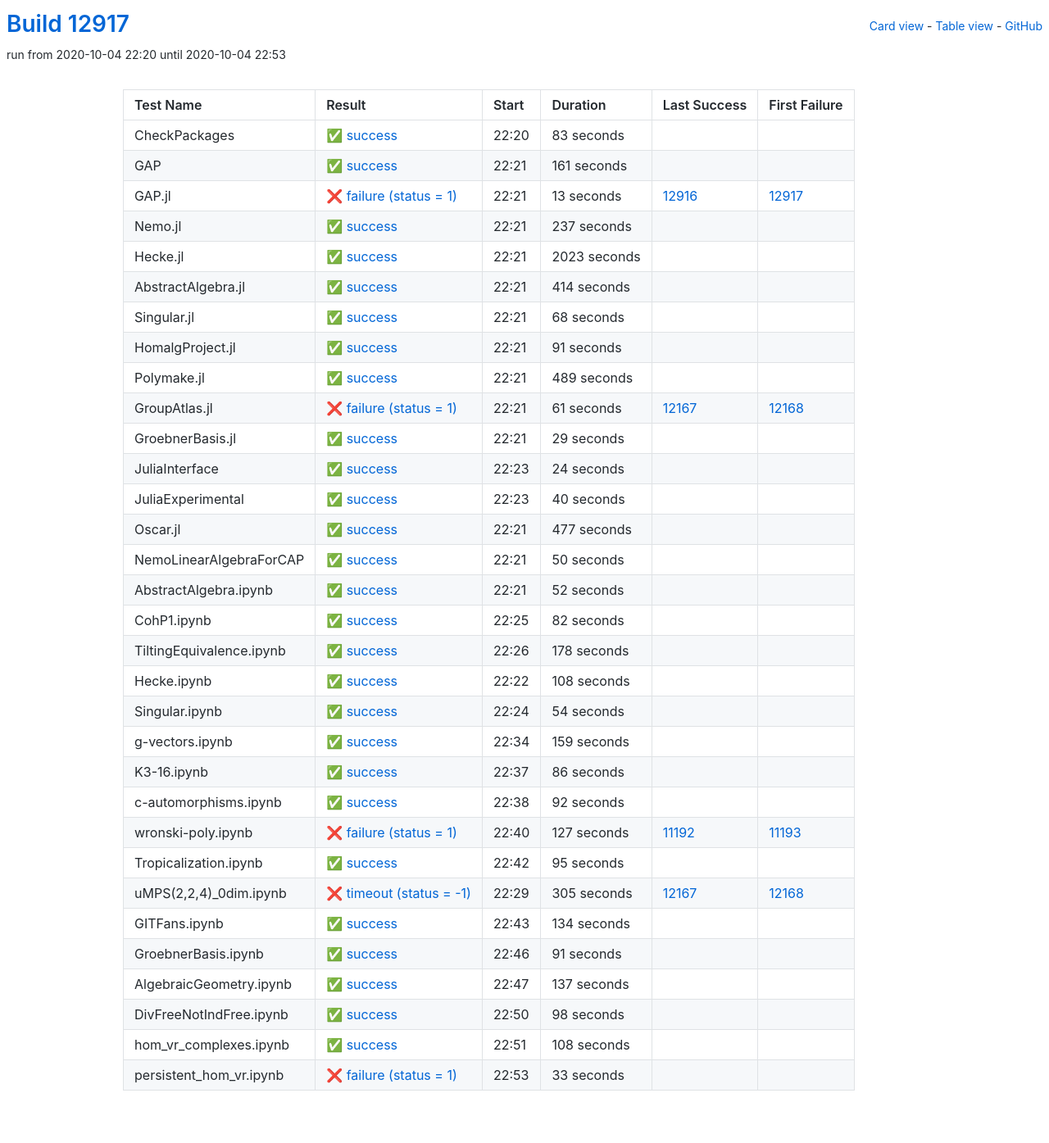
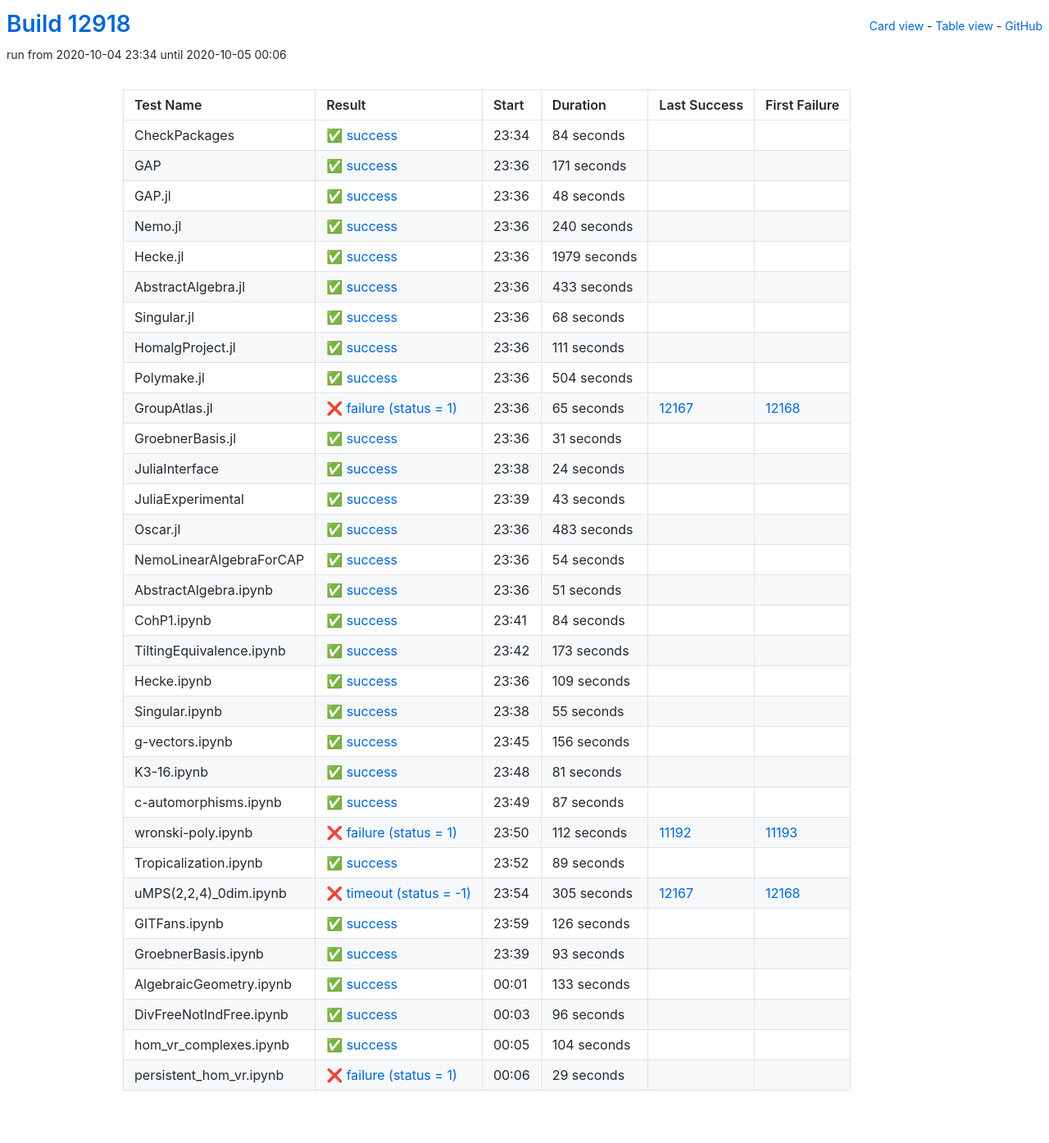
Before and after one commit to oscar-system/oscar-ci-status, a Jekyll site: the page built from table.html, in a window 1280 px wide. Shown: the whole page at 82% size. Built offline with Jekyll 4.4.1, drawn with Linux system fonts in a browser that asks for light colours.

Commit message:
Build #12918

```diff
--- a/_data/ci.yml
+++ b/_data/ci.yml
@@ -1,6 +1,6 @@
 ---
-build: 12917
-build_url: https://oscarci.mathematik.uni-kl.de/job/oscar/12917/
+build: 12918
+build_url: https://oscarci.mathematik.uni-kl.de/job/oscar/12918/
 job: oscar
 organization: oscar-system
 repo: oscar-ci-status
@@ -8,80 +8,80 @@
 tests:
 - name: CheckPackages
   id: checkpackages
-  log: https://oscarci.mathematik.uni-kl.de/job/oscar/12917/artifact/logs/build-12917/CheckPackages.log
-  start: 2020-10-04 22:20
+  log: https://oscarci.mathematik.uni-kl.de/job/oscar/12918/artifact/logs/build-12918/CheckPackages.log
+  start: 2020-10-04 23:34
   success: true
   exitcode: 0
   status: success
-  duration: 83
+  duration: 84
   last_success: false
   last_success_url:
   first_failure: false
   first_failure_url:
 - name: GAP
   id: gap
-  log: https://oscarci.mathematik.uni-kl.de/job/oscar/12917/artifact/logs/build-12917/GAP.log
-  start: 2020-10-04 22:21
+  log: https://oscarci.mathematik.uni-kl.de/job/oscar/12918/artifact/logs/build-12918/GAP.log
+  start: 2020-10-04 23:36
   success: true
   exitcode: 0
   status: success
-  duration: 161
+  duration: 171
   last_success: false
   last_success_url:
   first_failure: false
   first_failure_url:
 - name: GAP.jl
   id: gap-jl
-  log: https://oscarci.mathematik.uni-kl.de/job/oscar/12917/artifact/logs/build-12917/GAP.jl.log
-  start: 2020-10-04 22:21
-  success: false
-  exitcode: 1
-  status: failure
-  duration: 13
-  last_success: 12916
-  last_success_url: https://oscarci.mathematik.uni-kl.de/job/oscar/12916/
-  first_failure: 12917
-  first_failure_url: https://oscarci.mathematik.uni-kl.de/job/oscar/12917/
-- name: Nemo.jl
-  id: nemo-jl
-  log: https://oscarci.mathematik.uni-kl.de/job/oscar/12917/artifact/logs/build-12917/Nemo.jl.log
-  start: 2020-10-04 22:21
+  log: https://oscarci.mathematik.uni-kl.de/job/oscar/12918/artifact/logs/build-12918/GAP.jl.log
+  start: 2020-10-04 23:36
   success: true
   exitcode: 0
   status: success
-  duration: 237
+  duration: 48
+  last_success: false
+  last_success_url:
+  first_failure: false
+  first_failure_url:
+- name: Nemo.jl
+  id: nemo-jl
+  log: https://oscarci.mathematik.uni-kl.de/job/oscar/12918/artifact/logs/build-12918/Nemo.jl.log
+  start: 2020-10-04 23:36
+  success: true
+  exitcode: 0
+  status: success
+  duration: 240
   last_success: false
   last_success_url:
   first_failure: false
   first_failure_url:
 - name: Hecke.jl
   id: hecke-jl
-  log: https://oscarci.mathematik.uni-kl.de/job/oscar/12917/artifact/logs/build-12917/Hecke.jl.log
-  start: 2020-10-04 22:21
+  log: https://oscarci.mathematik.uni-kl.de/job/oscar/12918/artifact/logs/build-12918/Hecke.jl.log
+  start: 2020-10-04 23:36
   success: true
   exitcode: 0
   status: success
-  duration: 2023
+  duration: 1979
   last_success: false
   last_success_url:
   first_failure: false
   first_failure_url:
 - name: AbstractAlgebra.jl
   id: abstractalgebra-jl
-  log: https://oscarci.mathematik.uni-kl.de/job/oscar/12917/artifact/logs/build-12917/AbstractAlgebra.jl.log
-  start: 2020-10-04 22:21
+  log: https://oscarci.mathematik.uni-kl.de/job/oscar/12918/artifact/logs/build-12918/AbstractAlgebra.jl.log
+  start: 2020-10-04 23:36
   success: true
   exitcode: 0
   status: success
-  duration: 414
+  duration: 433
   last_success: false
   last_success_url:
   first_failure: false
   first_failure_url:
 - name: Singular.jl
   id: singular-jl
-  log: https://oscarci.mathematik.uni-kl.de/job/oscar/12917/artifact/logs/build-12917/Singular.jl.log
-  start: 2020-10-04 22:21
+  log: https://oscarci.mathematik.uni-kl.de/job/oscar/12918/artifact/logs/build-12918/Singular.jl.log
+  start: 2020-10-04 23:36
   success: true
   exitcode: 0
   status: success
@@ -92,56 +92,56 @@
   first_failure_url:
 - name: HomalgProject.jl
   id: homalgproject-jl
-  log: https://oscarci.mathematik.uni-kl.de/job/oscar/12917/artifact/logs/build-12917/HomalgProject.jl.log
-  start: 2020-10-04 22:21
+  log: https://oscarci.mathematik.uni-kl.de/job/oscar/12918/artifact/logs/build-12918/HomalgProject.jl.log
+  start: 2020-10-04 23:36
   success: true
   exitcode: 0
   status: success
-  duration: 91
+  duration: 111
   last_success: false
   last_success_url:
   first_failure: false
   first_failure_url:
 - name: Polymake.jl
   id: polymake-jl
-  log: https://oscarci.mathematik.uni-kl.de/job/oscar/12917/artifact/logs/build-12917/Polymake.jl.log
-  start: 2020-10-04 22:21
+  log: https://oscarci.mathematik.uni-kl.de/job/oscar/12918/artifact/logs/build-12918/Polymake.jl.log
+  start: 2020-10-04 23:36
   success: true
   exitcode: 0
   status: success
-  duration: 489
+  duration: 504
   last_success: false
   last_success_url:
   first_failure: false
   first_failure_url:
 - name: GroupAtlas.jl
   id: groupatlas-jl
-  log: https://oscarci.mathematik.uni-kl.de/job/oscar/12917/artifact/logs/build-12917/GroupAtlas.jl.log
-  start: 2020-10-04 22:21
+  log: https://oscarci.mathematik.uni-kl.de/job/oscar/12918/artifact/logs/build-12918/GroupAtlas.jl.log
+  start: 2020-10-04 23:36
   success: false
   exitcode: 1
   status: failure
-  duration: 61
+  duration: 65
   last_success: 12167
   last_success_url: https://oscarci.mathematik.uni-kl.de/job/oscar/12167/
   first_failure: 12168
   first_failure_url: https://oscarci.mathematik.uni-kl.de/job/oscar/12168/
 - name: GroebnerBasis.jl
   id: groebnerbasis-jl
-  log: https://oscarci.mathematik.uni-kl.de/job/oscar/12917/artifact/logs/build-12917/GroebnerBasis.jl.log
-  start: 2020-10-04 22:21
+  log: https://oscarci.mathematik.uni-kl.de/job/oscar/12918/artifact/logs/build-12918/GroebnerBasis.jl.log
+  start: 2020-10-04 23:36
   success: true
   exitcode: 0
   status: success
-  duration: 29
+  duration: 31
   last_success: false
   last_success_url:
   first_failure: false
   first_failure_url:
 - name: JuliaInterface
   id: juliainterface
-  log: https://oscarci.mathematik.uni-kl.de/job/oscar/12917/artifact/logs/build-12917/JuliaInterface.log
-  start: 2020-10-04 22:23
+  log: https://oscarci.mathematik.uni-kl.de/job/oscar/12918/artifact/logs/build-12918/JuliaInterface.log
+  start: 2020-10-04 23:38
   success: true
   exitcode: 0
   status: success
@@ -152,92 +152,32 @@
   first_failure_url:
 - name: JuliaExperimental
   id: juliaexperimental
-  log: https://oscarci.mathematik.uni-kl.de/job/oscar/12917/artifact/logs/build-12917/JuliaExperimental.log
-  start: 2020-10-04 22:23
+  log: https://oscarci.mathematik.uni-kl.de/job/oscar/12918/artifact/logs/build-12918/JuliaExperimental.log
+  start: 2020-10-04 23:39
   success: true
   exitcode: 0
   status: success
-  duration: 40
+  duration: 43
   last_success: false
   last_success_url:
   first_failure: false
   first_failure_url:
 - name: Oscar.jl
   id: oscar-jl
-  log: https://oscarci.mathematik.uni-kl.de/job/oscar/12917/artifact/logs/build-12917/Oscar.jl.log
-  start: 2020-10-04 22:21
+  log: https://oscarci.mathematik.uni-kl.de/job/oscar/12918/artifact/logs/build-12918/Oscar.jl.log
+  start: 2020-10-04 23:36
   success: true
   exitcode: 0
   status: success
-  duration: 477
+  duration: 483
   last_success: false
   last_success_url:
   first_failure: false
   first_failure_url:
 - name: NemoLinearAlgebraForCAP
   id: nemolinearalgebraforcap
-  log: https://oscarci.mathematik.uni-kl.de/job/oscar/12917/artifact/logs/build-12917/NemoLinearAlgebraForCAP.log
-  start: 2020-10-04 22:21
-  success: true
-  exitcode: 0
-  status: success
-  duration: 50
-  last_success: false
-  last_success_url:
-  first_failure: false
-  first_failure_url:
-- name: AbstractAlgebra.ipynb
-  id: abstractalgebra-ipynb
-  log: https://oscarci.mathematik.uni-kl.de/job/oscar/12917/artifact/logs/build-12917/AbstractAlgebra.ipynb.log
-  start: 2020-10-04 22:21
-  success: true
-  exitcode: 0
-  status: success
-  duration: 52
-  last_success: false
-  last_success_url:
-  first_failure: false
-  first_failure_url:
-- name: CohP1.ipynb
-  id: cohp1-ipynb
-  log: https://oscarci.mathematik.uni-kl.de/job/oscar/12917/artifact/logs/build-12917/CohP1.ipynb.log
-  start: 2020-10-04 22:25
-  success: true
-  exitcode: 0
-  status: success
-  duration: 82
-  last_success: false
-  last_success_url:
-  first_failure: false
-  first_failure_url:
-- name: TiltingEquivalence.ipynb
-  id: tiltingequivalence-ipynb
-  log: https://oscarci.mathematik.uni-kl.de/job/oscar/12917/artifact/logs/build-12917/TiltingEquivalence.ipynb.log
-  start: 2020-10-04 22:26
-  success: true
-  exitcode: 0
-  status: success
-  duration: 178
-  last_success: false
-  last_success_url:
-  first_failure: false
-  first_failure_url:
-- name: Hecke.ipynb
-  id: hecke-ipynb
-  log: https://oscarci.mathematik.uni-kl.de/job/oscar/12917/artifact/logs/build-12917/Hecke.ipynb.log
-  start: 2020-10-04 22:22
-  success: true
-  exitcode: 0
-  status: success
-  duration: 108
-  last_success: false
-  last_success_url:
-  first_failure: false
-  first_failure_url:
-- name: Singular.ipynb
-  id: singular-ipynb
-  log: https://oscarci.mathematik.uni-kl.de/job/oscar/12917/artifact/logs/build-12917/Singular.ipynb.log
-  start: 2020-10-04 22:24
+  log: https://oscarci.mathematik.uni-kl.de/job/oscar/12918/artifact/logs/build-12918/NemoLinearAlgebraForCAP.log
+  start: 2020-10-04 23:36
   success: true
   exitcode: 0
   status: success
@@ -246,70 +186,130 @@
   last_success_url:
   first_failure: false
   first_failure_url:
-- name: g-vectors.ipynb
-  id: g-vectors-ipynb
-  log: https://oscarci.mathematik.uni-kl.de/job/oscar/12917/artifact/logs/build-12917/g-vectors.ipynb.log
-  start: 2020-10-04 22:34
+- name: AbstractAlgebra.ipynb
+  id: abstractalgebra-ipynb
+  log: https://oscarci.mathematik.uni-kl.de/job/oscar/12918/artifact/logs/build-12918/AbstractAlgebra.ipynb.log
+  start: 2020-10-04 23:36
   success: true
   exitcode: 0
   status: success
-  duration: 159
+  duration: 51
+  last_success: false
+  last_success_url:
+  first_failure: false
+  first_failure_url:
+- name: CohP1.ipynb
+  id: cohp1-ipynb
+  log: https://oscarci.mathematik.uni-kl.de/job/oscar/12918/artifact/logs/build-12918/CohP1.ipynb.log
+  start: 2020-10-04 23:41
+  success: true
+  exitcode: 0
+  status: success
+  duration: 84
+  last_success: false
+  last_success_url:
+  first_failure: false
+  first_failure_url:
+- name: TiltingEquivalence.ipynb
+  id: tiltingequivalence-ipynb
+  log: https://oscarci.mathematik.uni-kl.de/job/oscar/12918/artifact/logs/build-12918/TiltingEquivalence.ipynb.log
+  start: 2020-10-04 23:42
+  success: true
+  exitcode: 0
+  status: success
+  duration: 173
+  last_success: false
+  last_success_url:
+  first_failure: false
+  first_failure_url:
+- name: Hecke.ipynb
+  id: hecke-ipynb
+  log: https://oscarci.mathematik.uni-kl.de/job/oscar/12918/artifact/logs/build-12918/Hecke.ipynb.log
+  start: 2020-10-04 23:36
+  success: true
+  exitcode: 0
+  status: success
+  duration: 109
+  last_success: false
+  last_success_url:
+  first_failure: false
+  first_failure_url:
+- name: Singular.ipynb
+  id: singular-ipynb
+  log: https://oscarci.mathematik.uni-kl.de/job/oscar/12918/artifact/logs/build-12918/Singular.ipynb.log
+  start: 2020-10-04 23:38
+  success: true
+  exitcode: 0
+  status: success
+  duration: 55
+  last_success: false
+  last_success_url:
+  first_failure: false
+  first_failure_url:
+- name: g-vectors.ipynb
+  id: g-vectors-ipynb
+  log: https://oscarci.mathematik.uni-kl.de/job/oscar/12918/artifact/logs/build-12918/g-vectors.ipynb.log
+  start: 2020-10-04 23:45
+  success: true
+  exitcode: 0
+  status: success
+  duration: 156
   last_success: false
   last_success_url:
   first_failure: false
   first_failure_url:
 - name: K3-16.ipynb
   id: k3-16-ipynb
-  log: https://oscarci.mathematik.uni-kl.de/job/oscar/12917/artifact/logs/build-12917/K3-16.ipynb.log
-  start: 2020-10-04 22:37
+  log: https://oscarci.mathematik.uni-kl.de/job/oscar/12918/artifact/logs/build-12918/K3-16.ipynb.log
+  start: 2020-10-04 23:48
   success: true
   exitcode: 0
   status: success
-  duration: 86
+  duration: 81
   last_success: false
   last_success_url:
   first_failure: false
   first_failure_url:
 - name: c-automorphisms.ipynb
   id: c-automorphisms-ipynb
-  log: https://oscarci.mathematik.uni-kl.de/job/oscar/12917/artifact/logs/build-12917/c-automorphisms.ipynb.log
-  start: 2020-10-04 22:38
+  log: https://oscarci.mathematik.uni-kl.de/job/oscar/12918/artifact/logs/build-12918/c-automorphisms.ipynb.log
+  start: 2020-10-04 23:49
   success: true
   exitcode: 0
   status: success
-  duration: 92
+  duration: 87
   last_success: false
   last_success_url:
   first_failure: false
   first_failure_url:
 - name: wronski-poly.ipynb
   id: wronski-poly-ipynb
-  log: https://oscarci.mathematik.uni-kl.de/job/oscar/12917/artifact/logs/build-12917/wronski-poly.ipynb.log
-  start: 2020-10-04 22:40
+  log: https://oscarci.mathematik.uni-kl.de/job/oscar/12918/artifact/logs/build-12918/wronski-poly.ipynb.log
+  start: 2020-10-04 23:50
   success: false
   exitcode: 1
   status: failure
-  duration: 127
+  duration: 112
   last_success: 11192
   last_success_url: https://oscarci.mathematik.uni-kl.de/job/oscar/11192/
   first_failure: 11193
   first_failure_url: https://oscarci.mathematik.uni-kl.de/job/oscar/11193/
 - name: Tropicalization.ipynb
   id: tropicalization-ipynb
-  log: https://oscarci.mathematik.uni-kl.de/job/oscar/12917/artifact/logs/build-12917/Tropicalization.ipynb.log
-  start: 2020-10-04 22:42
+  log: https://oscarci.mathematik.uni-kl.de/job/oscar/12918/artifact/logs/build-12918/Tropicalization.ipynb.log
+  start: 2020-10-04 23:52
   success: true
   exitcode: 0
   status: success
-  duration: 95
+  duration: 89
   last_success: false
   last_success_url:
   first_failure: false
   first_failure_url:
 - name: uMPS(2,2,4)_0dim.ipynb
   id: umps-2-2-4-0dim-ipynb
-  log: https://oscarci.mathematik.uni-kl.de/job/oscar/12917/artifact/logs/build-12917/uMPS-2-2-4-_0dim.ipynb.log
-  start: 2020-10-04 22:29
+  log: https://oscarci.mathematik.uni-kl.de/job/oscar/12918/artifact/logs/build-12918/uMPS-2-2-4-_0dim.ipynb.log
+  start: 2020-10-04 23:54
   success: false
   exitcode: -1
   status: timeout
@@ -320,72 +320,72 @@
   first_failure_url: https://oscarci.mathematik.uni-kl.de/job/oscar/12168/
 - name: GITFans.ipynb
   id: gitfans-ipynb
-  log: https://oscarci.mathematik.uni-kl.de/job/oscar/12917/artifact/logs/build-12917/GITFans.ipynb.log
-  start: 2020-10-04 22:43
+  log: https://oscarci.mathematik.uni-kl.de/job/oscar/12918/artifact/logs/build-12918/GITFans.ipynb.log
+  start: 2020-10-04 23:59
   success: true
   exitcode: 0
   status: success
-  duration: 134
+  duration: 126
   last_success: false
   last_success_url:
   first_failure: false
   first_failure_url:
 - name: GroebnerBasis.ipynb
   id: groebnerbasis-ipynb
-  log: https://oscarci.mathematik.uni-kl.de/job/oscar/12917/artifact/logs/build-12917/GroebnerBasis.ipynb.log
-  start: 2020-10-04 22:46
+  log: https://oscarci.mathematik.uni-kl.de/job/oscar/12918/artifact/logs/build-12918/GroebnerBasis.ipynb.log
+  start: 2020-10-04 23:39
   success: true
   exitcode: 0
   status: success
-  duration: 91
+  duration: 93
   last_success: false
   last_success_url:
   first_failure: false
   first_failure_url:
 - name: AlgebraicGeometry.ipynb
   id: algebraicgeometry-ipynb
-  log: https://oscarci.mathematik.uni-kl.de/job/oscar/12917/artifact/logs/build-12917/AlgebraicGeometry.ipynb.log
-  start: 2020-10-04 22:47
+  log: https://oscarci.mathematik.uni-kl.de/job/oscar/12918/artifact/logs/build-12918/AlgebraicGeometry.ipynb.log
+  start: 2020-10-05 00:01
   success: true
   exitcode: 0
   status: success
-  duration: 137
+  duration: 133
   last_success: false
   last_success_url:
   first_failure: false
   first_failure_url:
 - name: DivFreeNotIndFree.ipynb
   id: divfreenotindfree-ipynb
-  log: https://oscarci.mathematik.uni-kl.de/job/oscar/12917/artifact/logs/build-12917/DivFreeNotIndFree.ipynb.log
-  start: 2020-10-04 22:50
+  log: https://oscarci.mathematik.uni-kl.de/job/oscar/12918/artifact/logs/build-12918/DivFreeNotIndFree.ipynb.log
+  start: 2020-10-05 00:03
   success: true
   exitcode: 0
   status: success
-  duration: 98
+  duration: 96
   last_success: false
   last_success_url:
   first_failure: false
   first_failure_url:
 - name: hom_vr_complexes.ipynb
   id: hom-vr-complexes-ipynb
-  log: https://oscarci.mathematik.uni-kl.de/job/oscar/12917/artifact/logs/build-12917/hom_vr_complexes.ipynb.log
-  start: 2020-10-04 22:51
+  log: https://oscarci.mathematik.uni-kl.de/job/oscar/12918/artifact/logs/build-12918/hom_vr_complexes.ipynb.log
+  start: 2020-10-05 00:05
   success: true
   exitcode: 0
   status: success
-  duration: 108
+  duration: 104
   last_success: false
   last_success_url:
   first_failure: false
   first_failure_url:
 - name: persistent_hom_vr.ipynb
   id: persistent-hom-vr-ipynb
-  log: https://oscarci.mathematik.uni-kl.de/job/oscar/12917/artifact/logs/build-12917/persistent_hom_vr.ipynb.log
-  start: 2020-10-04 22:53
+  log: https://oscarci.mathematik.uni-kl.de/job/oscar/12918/artifact/logs/build-12918/persistent_hom_vr.ipynb.log
+  start: 2020-10-05 00:06
   success: false
   exitcode: 1
   status: failure
-  duration: 33
+  duration: 29
   last_success: false
   last_success_url:
   first_failure: false
```
Also changed, not shown: README.md.
